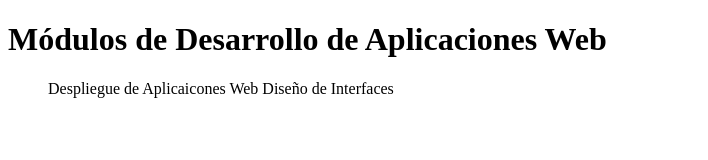
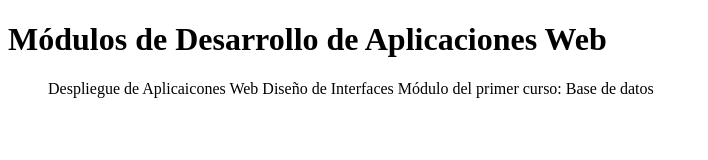
Before and after one commit to FerranMascarell/dawPracticasRemoto, a plain HTML site: page index.html in a window 1280 px wide. Shown: the whole page, without its empty margins (0-708 px from the left). Drawn offline with Linux system fonts and the light colour scheme.

Commit message:
añadiendo un módulo del primer curso

```diff
--- a/index.html
+++ b/index.html
@@ -10,7 +10,8 @@
 <body>
     <h1>Módulos de Desarrollo de Aplicaciones Web</h1>
     <ul>Despliegue de Aplicaicones Web
-	Diseño de Interfaces</ul>
+	Diseño de Interfaces
+	Módulo del primer curso: Base de datos</ul>
 
 
 </body>
```
